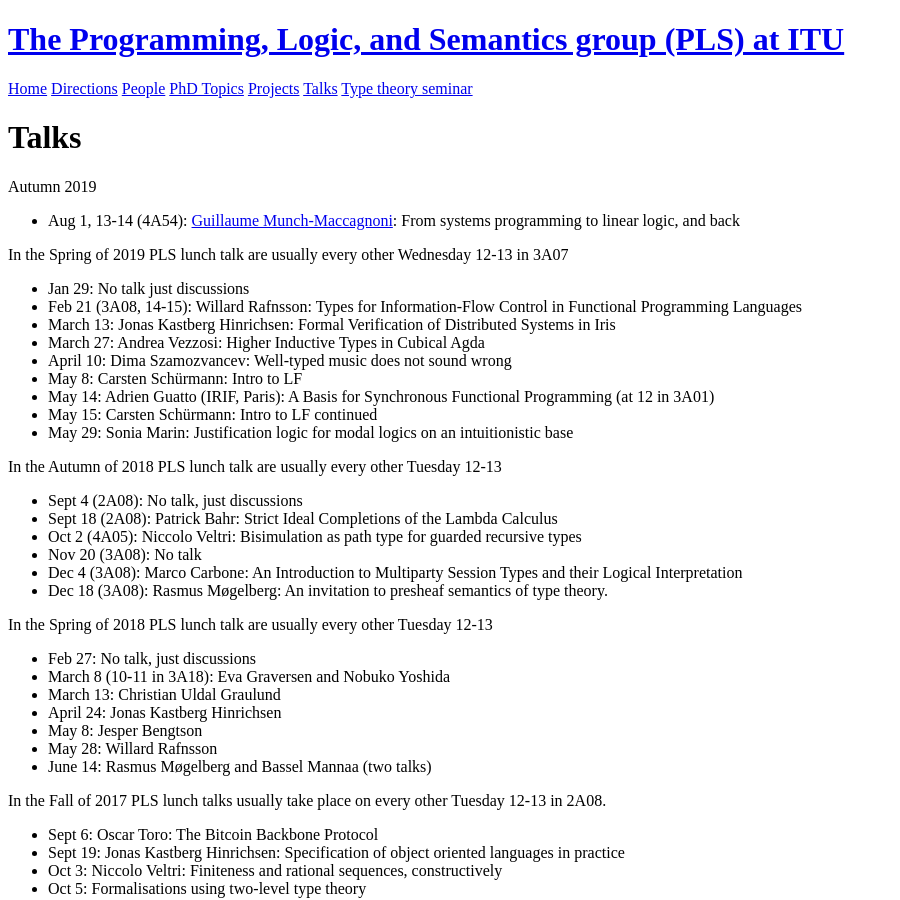
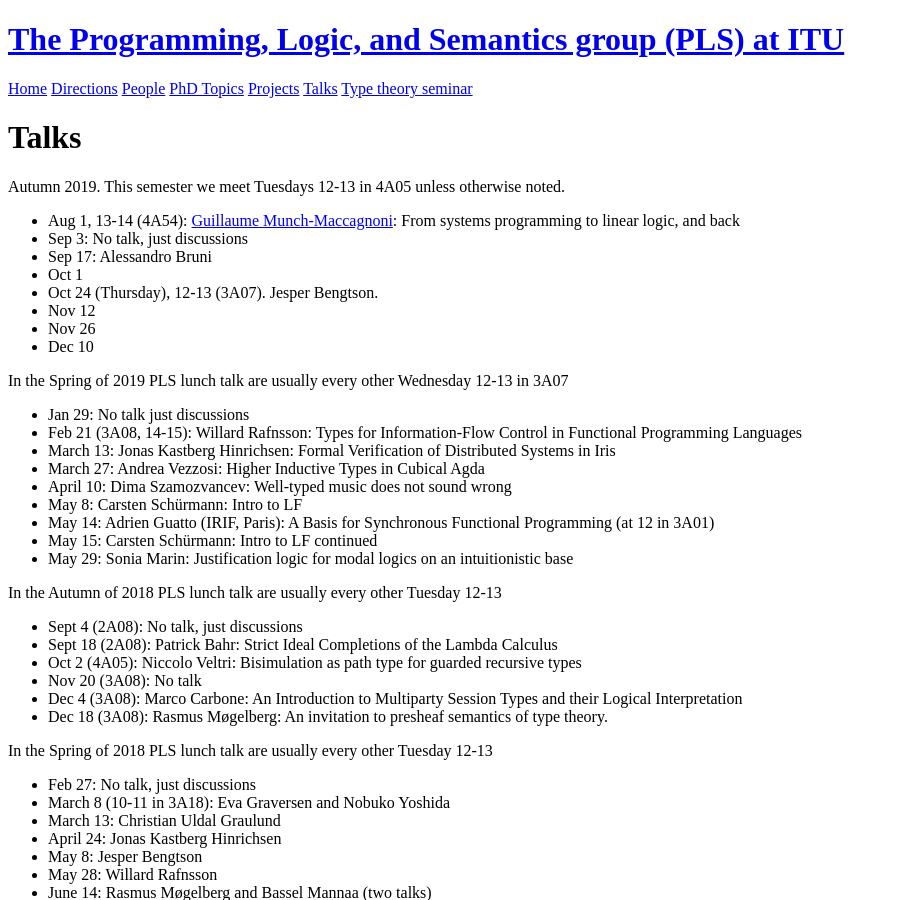
Before and after one commit to rmogelberg/pls.itu.dk, a Jekyll site: the page built from Talks.md, in a window 1280 px wide and 900 px high. Shown: the whole window, without its empty margins (0-900 px from the left). Built offline with Jekyll 4.4.1, drawn with Linux system fonts in a browser that asks for light colours.

Commit message:
Dates for talks and TT seminar

```diff
--- a/Talks.md
+++ b/Talks.md
@@ -3,9 +3,17 @@ layout: page
 title: Talks
 ---
 
-Autumn 2019
+Autumn 2019. This semester we meet Tuesdays 12-13 in 4A05 unless otherwise noted.
 
 - Aug 1, 13-14 (4A54): [Guillaume Munch-Maccagnoni](https://guillaume.munch.name/): From systems programming to linear logic, and back
+- Sep 3: No talk, just discussions
+- Sep 17: Alessandro Bruni
+- Oct 1
+- Oct 24 (Thursday), 12-13 (3A07). Jesper Bengtson.
+- Nov 12
+- Nov 26
+- Dec 10
+
 
 In the Spring of 2019 PLS lunch talk are usually every other Wednesday 12-13 in 3A07
 
```
Also changed, not shown: Type_theory_seminar.md (+9 -0 lines).
